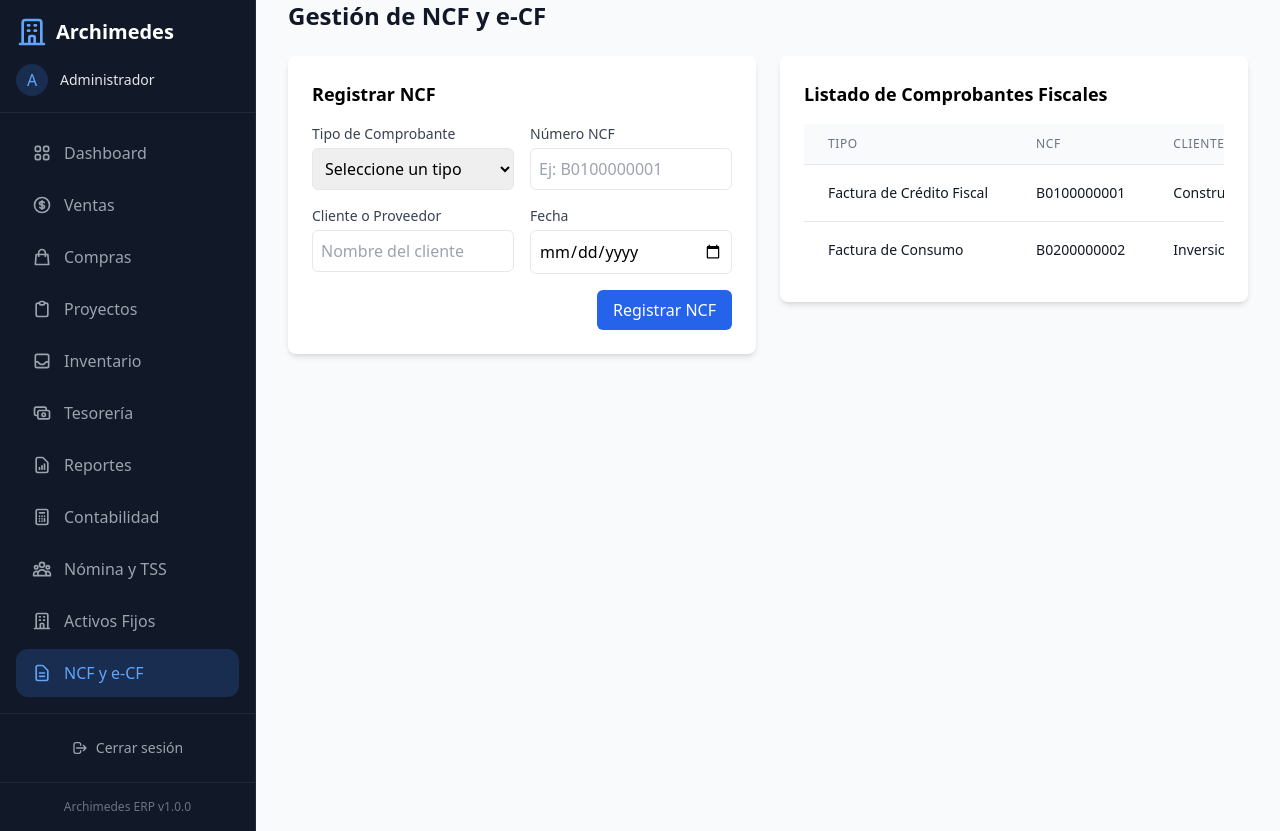
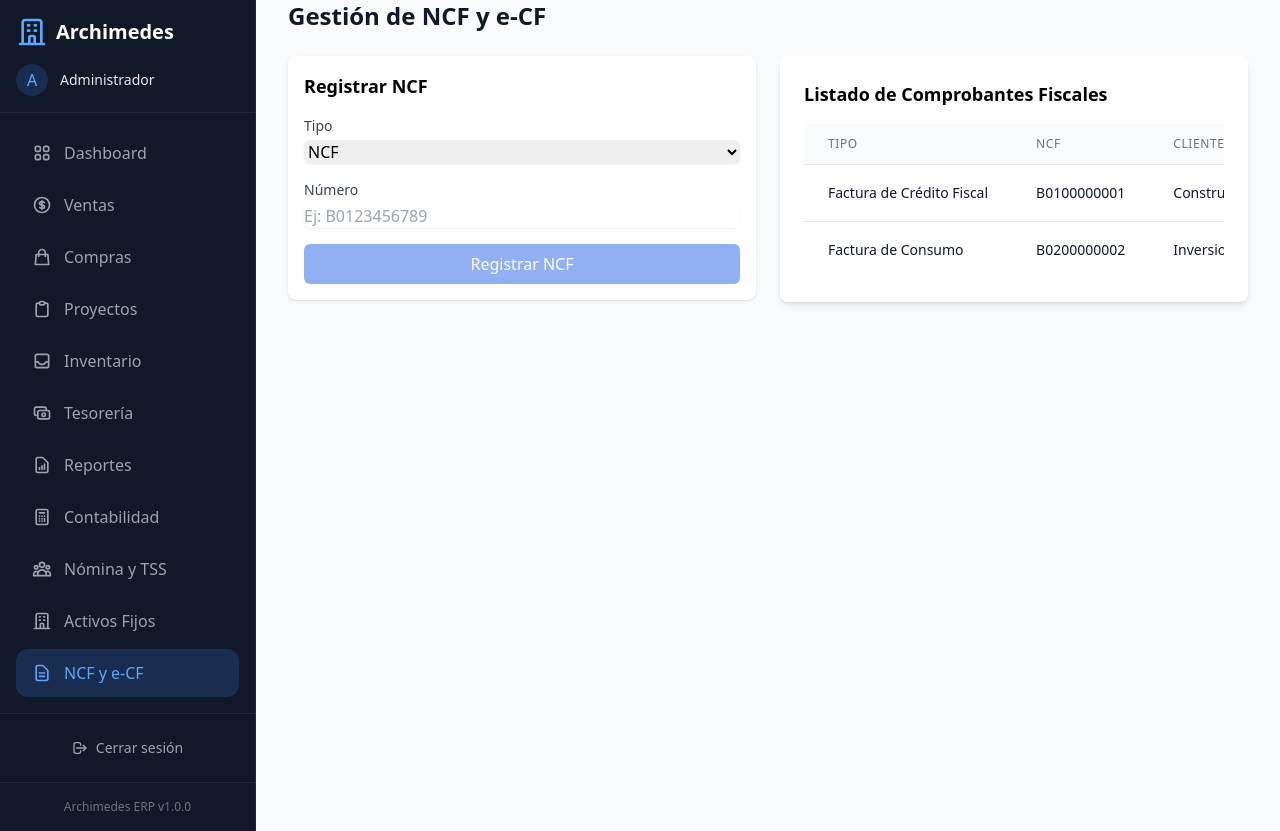
Before and after one commit to romeroalan26/archimedes-contabilidad-prototipo, a React (Vite) app: page /ncf in a window 1280 px wide. Both pictures are taken after a click on the button "Entrar al sistema". Built offline with nearby package versions, Linux system fonts and the light colour scheme.

Commit message:
fix: corregidos errores de TypeScript y build exitoso

```diff
--- a/src/features/dashboard/components/ChartCard.tsx
+++ b/src/features/dashboard/components/ChartCard.tsx
@@ -8,9 +8,6 @@
   Title,
   Tooltip,
   Legend,
-  Scale,
-  CoreScaleOptions,
-  Tick,
 } from "chart.js";
 import { Line } from "react-chartjs-2";
 
@@ -37,30 +34,15 @@
         position: "top" as const,
       },
       title: {
-        display: false,
-      },
-    },
-    scales: {
-      y: {
-        beginAtZero: true,
-        ticks: {
-          callback: function (
-            this: Scale<CoreScaleOptions>,
-            tickValue: string | number
-          ) {
-            return `$${Number(tickValue).toLocaleString()}`;
-          },
-        },
+        display: true,
+        text: title,
       },
     },
   };
 
   return (
-    <div className="bg-white p-6 rounded-lg shadow-md">
-      <h3 className="text-lg font-semibold mb-4">{title}</h3>
-      <div className="h-64">
-        <Line options={options} data={data} />
-      </div>
+    <div className="bg-white p-4 rounded-lg shadow">
+      <Line options={options} data={data} />
     </div>
   );
 }
--- a/src/features/ncf/NcfForm.tsx
+++ b/src/features/ncf/NcfForm.tsx
@@ -1,121 +1,78 @@
-import { useForm } from "react-hook-form";
-import { Ncf } from "./ncfData";
+import { useState } from "react";
 
-interface NcfFormData {
-  tipo: string;
-  numero: string;
-  cliente: string;
-  fecha: string;
+interface NcfFormProps {
+  onSubmit: (ncf: {
+    type: "NCF" | "e-CF";
+    number: string;
+    status: "active" | "annulled";
+  }) => void;
+  isLoading?: boolean;
+  error?: Error | null;
 }
 
-export default function NcfForm() {
-  const {
-    register,
-    handleSubmit,
-    reset,
-    formState: { errors },
-  } = useForm<NcfFormData>();
+export default function NcfForm({ onSubmit, isLoading, error }: NcfFormProps) {
+  const [type, setType] = useState<"NCF" | "e-CF">("NCF");
+  const [number, setNumber] = useState("");
 
-  const onSubmit = (data: NcfFormData) => {
-    console.log("NCF registrado:", data);
-    reset();
+  const handleSubmit = (e: React.FormEvent) => {
+    e.preventDefault();
+    onSubmit({
+      type,
+      number,
+      status: "active",
+    });
   };
 
-  const validateNcfNumber = (value: string) => {
-    const ncfPattern = /^[A-Z]\d{9}$/;
+  if (error) {
     return (
-      ncfPattern.test(value) ||
-      "El formato del NCF debe ser una letra seguida de 9 dígitos"
+      <div className="text-red-600 p-4">
+        Error al procesar el NCF: {error.message}
+      </div>
     );
-  };
+  }
 
   return (
-    <div className="bg-white p-6 rounded-lg shadow-md">
-      <h3 className="text-lg font-semibold mb-4">Registrar NCF</h3>
-      <form onSubmit={handleSubmit(onSubmit)} className="space-y-4">
-        <div className="grid grid-cols-1 md:grid-cols-2 gap-4">
+    <form onSubmit={handleSubmit} className="space-y-4">
+      <div className="bg-white p-4 rounded-lg shadow">
+        <h2 className="text-lg font-semibold mb-4">Registrar NCF</h2>
+        <div className="space-y-4">
           <div>
-            <label className="block text-sm font-medium text-gray-700 mb-1">
-              Tipo de Comprobante
+            <label className="block text-sm font-medium text-gray-700">
+              Tipo
             </label>
             <select
-              {...register("tipo", { required: "El tipo es requerido" })}
-              className="w-full p-2 border rounded-md focus:ring-2 focus:ring-blue-500 focus:border-blue-500"
+              value={type}
+              onChange={(e) => setType(e.target.value as "NCF" | "e-CF")}
+              className="mt-1 block w-full rounded-md border-gray-300 shadow-sm focus:border-blue-500 focus:ring-blue-500"
             >
-              <option value="">Seleccione un tipo</option>
-              <option value="Factura de Crédito Fiscal">
-                Factura de Crédito Fiscal
-              </option>
-              <option value="Factura de Consumo">Factura de Consumo</option>
-              <option value="Gasto Menor">Gasto Menor</option>
-              <option value="Comprobante para exportación">Exportación</option>
+              <option value="NCF">NCF</option>
+              <option value="e-CF">e-CF</option>
             </select>
-            {errors.tipo && (
-              <p className="mt-1 text-sm text-red-600">{errors.tipo.message}</p>
-            )}
           </div>
-
           <div>
-            <label className="block text-sm font-medium text-gray-700 mb-1">
-              Número NCF
+            <label className="block text-sm font-medium text-gray-700">
+              Número
             </label>
             <input
-              {...register("numero", {
-                required: "El número es requerido",
-                validate: validateNcfNumber,
-              })}
-              placeholder="Ej: B0100000001"
-              className="w-full p-2 border rounded-md focus:ring-2 focus:ring-blue-500 focus:border-blue-500"
+              type="text"
+              value={number}
+              onChange={(e) => setNumber(e.target.value)}
+              className="mt-1 block w-full rounded-md border-gray-300 shadow-sm focus:border-blue-500 focus:ring-blue-500"
+              placeholder="Ej: B0123456789"
             />
-            {errors.numero && (
-              <p className="mt-1 text-sm text-red-600">
-                {errors.numero.message}
-              </p>
-            )}
-          </div>
-
-          <div>
-            <label className="block text-sm font-medium text-gray-700 mb-1">
-              Cliente o Proveedor
-            </label>
-            <input
-              {...register("cliente", { required: "El cliente es requerido" })}
-              placeholder="Nombre del cliente"
-              className="w-full p-2 border rounded-md focus:ring-2 focus:ring-blue-500 focus:border-blue-500"
-            />
-            {errors.cliente && (
-              <p className="mt-1 text-sm text-red-600">
-                {errors.cliente.message}
-              </p>
-            )}
-          </div>
-
-          <div>
-            <label className="block text-sm font-medium text-gray-700 mb-1">
-              Fecha
-            </label>
-            <input
-              type="date"
-              {...register("fecha", { required: "La fecha es requerida" })}
-              className="w-full p-2 border rounded-md focus:ring-2 focus:ring-blue-500 focus:border-blue-500"
-            />
-            {errors.fecha && (
-              <p className="mt-1 text-sm text-red-600">
-                {errors.fecha.message}
-              </p>
-            )}
           </div>
         </div>
 
-        <div className="flex justify-end">
+        <div className="mt-4">
           <button
             type="submit"
-            className="bg-blue-600 text-white px-4 py-2 rounded-md hover:bg-blue-700 focus:outline-none focus:ring-2 focus:ring-blue-500 focus:ring-offset-2 transition-colors"
+            disabled={isLoading || !number}
+            className="w-full bg-blue-600 text-white py-2 px-4 rounded-md hover:bg-blue-700 disabled:opacity-50 disabled:cursor-not-allowed"
           >
-            Registrar NCF
+            {isLoading ? "Procesando..." : "Registrar NCF"}
           </button>
         </div>
-      </form>
-    </div>
+      </div>
+    </form>
   );
 }
--- a/src/features/ncf/NcfPage.tsx
+++ b/src/features/ncf/NcfPage.tsx
@@ -2,6 +2,11 @@
 import NcfList from "./NcfList";
 
 export default function NcfPage() {
+  const handleSubmit = async (ncf: { type: string; number: string }) => {
+    // TODO: Implementar la lógica de envío cuando esté disponible el backend
+    console.log("NCF a enviar:", ncf);
+  };
+
   return (
     <div className="space-y-6">
       <h1 className="text-2xl font-bold text-gray-900">
@@ -9,7 +14,7 @@
       </h1>
       <div className="grid grid-cols-1 lg:grid-cols-2 gap-6">
         <div>
-          <NcfForm />
+          <NcfForm onSubmit={handleSubmit} />
         </div>
         <div>
           <NcfList />
--- a/src/features/sales/SalesPage.tsx
+++ b/src/features/sales/SalesPage.tsx
@@ -1,13 +1,9 @@
 import { useState } from "react";
-import {
-  Client,
-  Sale,
-  AccountStatement as AccountStatementType,
-} from "./types";
-import { mockClients, mockSales, mockAccountStatements } from "./salesData";
+import { Client, Sale } from "./types";
+import { mockClients, mockAccountStatements } from "./salesData";
 import ClientList from "./components/ClientList";
 import SalesForm from "./components/SalesForm";
-import AccountStatement from "./components/AccountStatement";
+import AccountStatementComponent from "./components/AccountStatement";
 
 // TODO: Reemplazar con React Query cuando esté disponible
 const useClients = () => {
@@ -91,7 +87,7 @@
           />
         </div>
         <div>
-          <AccountStatement
+          <AccountStatementComponent
             statements={statements || []}
             isLoading={isLoadingStatements}
             error={statementsError}
--- a/src/features/sales/components/SalesForm.tsx
+++ b/src/features/sales/components/SalesForm.tsx
@@ -23,8 +23,6 @@
 }: SalesFormProps) {
   const {
     register,
-    handleSubmit,
-    reset,
     formState: { errors },
   } = useForm<SaleFormData>();
   const [items, setItems] = useState<Omit<SaleItem, "id">[]>([]);
```
